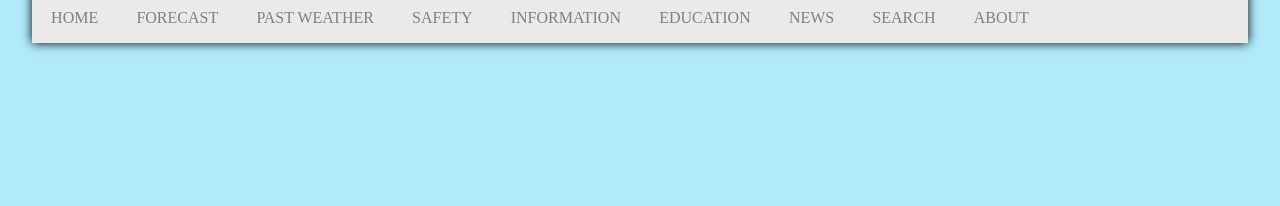
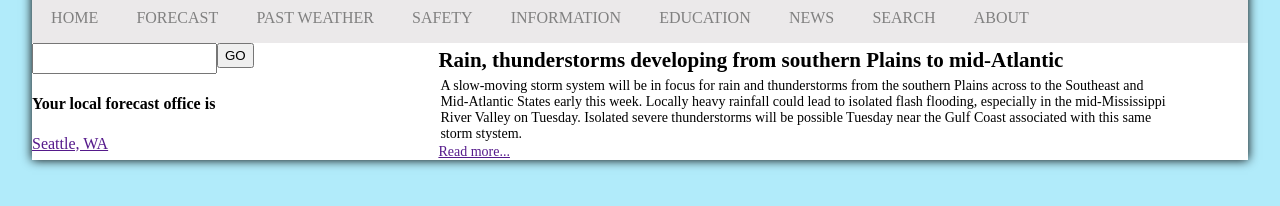
Before and after one commit to YC2015/Class14, a plain HTML site: page weather.html in a window 1280 px wide. Shown: the part 64-270 px from the top of the page. Drawn offline with Linux system fonts and the light colour scheme.

Commit message:
have basic general section started, working on styling

```diff
--- a/weather.css
+++ b/weather.css
@@ -29,6 +29,33 @@ nav p {
   color: grey;
 }
 
+input {
+  height: 25px;
+}
+
+h2 {
+  margin: 5px 0px;
+}
+
 #about {
   margin-right: 200px;
 }
+
+#general {
+  display: flex;
+  justify-content: space-between;
+}
+
+#general p {
+  margin: 2px;
+}
+
+#gen-right{
+  width: 60%;
+  font-size: 14px;
+  margin-right: 80px;
+}
+
+#search {
+  display: flex;
+}
--- a/weather.html
+++ b/weather.html
@@ -30,6 +30,22 @@
         <p id="about">ABOUT</p>
       </nav>
 
+      <section id="general">
+        <article id="gen-left">
+          <div id="search">
+            <input type="text"/>
+            <input type="button" value="GO">
+          </div>
+          <a href="View Location Examples"></a>
+          <h4>Your local forecast office is</h4>
+          <a href="">Seattle, WA</a>
+        </article>
+        <article id="gen-right">
+          <h2>Rain, thunderstorms developing from southern Plains to mid-Atlantic</h2>
+          <p>A slow-moving storm system will be in focus for rain and thunderstorms from the southern Plains across to the Southeast and Mid-Atlantic States early this week. Locally heavy rainfall could lead to isolated flash flooding, especially in the mid-Mississippi River Valley on Tuesday. Isolated severe thunderstorms will be possible Tuesday near the Gulf Coast associated with this same storm stystem.</p>
+          <a href="">Read more...</a>
+        </article>
+      </section>
       <section>
 
       </section>
```
